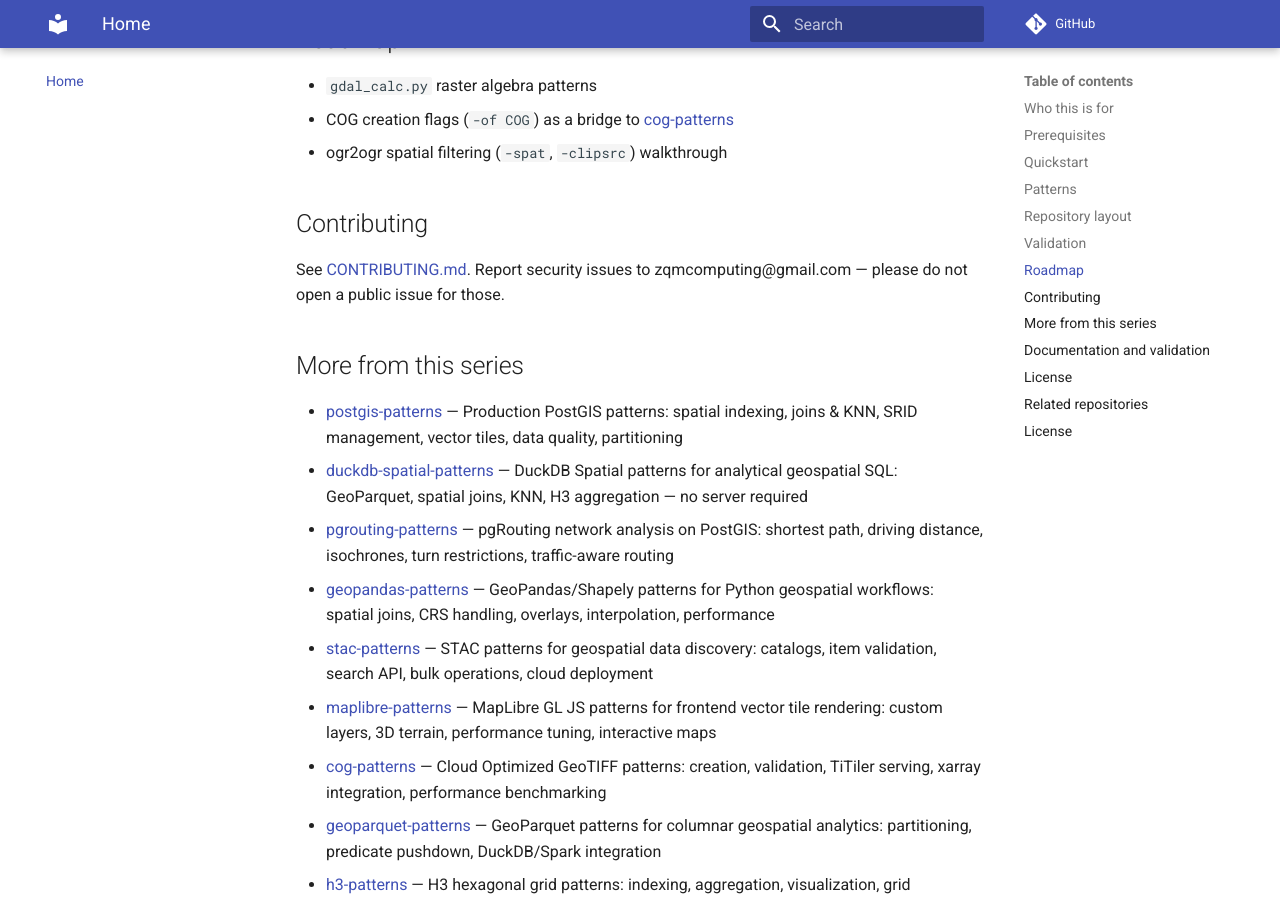
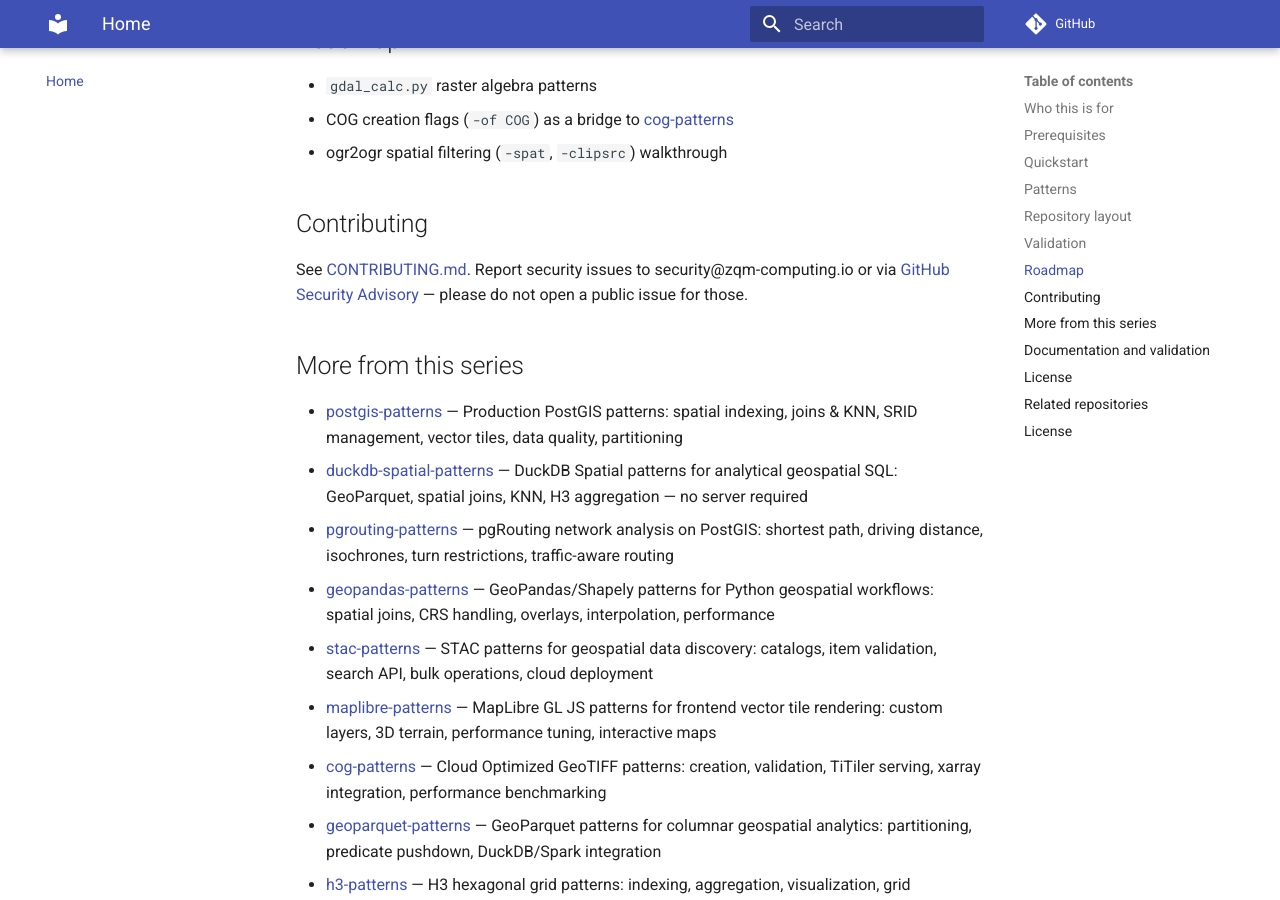
Before and after one commit to ZQM-Computing/gdal-cookbook, an MkDocs documentation site: the page built from docs/index.md, in a window 1280 px wide and 900 px high, scrolled down 2133 px. Built offline with MkDocs 1.6.1 and Material for MkDocs 9.7.7, drawn with Linux system fonts in a browser that asks for light colours; comment, search, counter and statistics services are not loaded; part of the change alters nothing that is shown.

Commit message:
docs: fix site links, update security reporting contacts, and correct description encoding
<!-- coderabbit-ai-generated:v1 -->

```diff
--- a/docs/index.md
+++ b/docs/index.md
@@ -84,7 +84,7 @@ CI runs `ruff check` / `ruff format --check` and the pytest suite on every push
 
 ## Contributing
 
-See [CONTRIBUTING.md](CONTRIBUTING.md). Report security issues to zqmcomputing@gmail.com — please do not open a public issue for those.
+See [CONTRIBUTING.md](https://github.com/ZQM-Computing/gdal-cookbook/blob/main/CONTRIBUTING.md). Report security issues to security@zqm-computing.io or via [GitHub Security Advisory](https://github.com/ZQM-Computing/gdal-cookbook/security/advisories/new) — please do not open a public issue for those.
 
 ## More from this series
 
@@ -127,7 +127,7 @@ MIT — see LICENSE file.
 
 ## License
 
-MIT — see [LICENSE](LICENSE).
+MIT — see [LICENSE](https://github.com/ZQM-Computing/gdal-cookbook/blob/main/LICENSE).
 
 <!-- ZQM-FOOTER-START -->
 ---
--- a/mkdocs.yml
+++ b/mkdocs.yml
@@ -1,5 +1,5 @@
 site_name: gdal-patterns
-site_description: GDAL/OGR command-line patterns ΓÇö conversion, reprojection, clipping, mosaicking. Production-tested with runnable examples
+site_description: GDAL/OGR command-line patterns — conversion, reprojection, clipping, mosaicking. Production-tested with runnable examples
 site_author: ZQM Computing
 repo_url: https://github.com/ZQM-Computing/gdal-patterns
 
```
